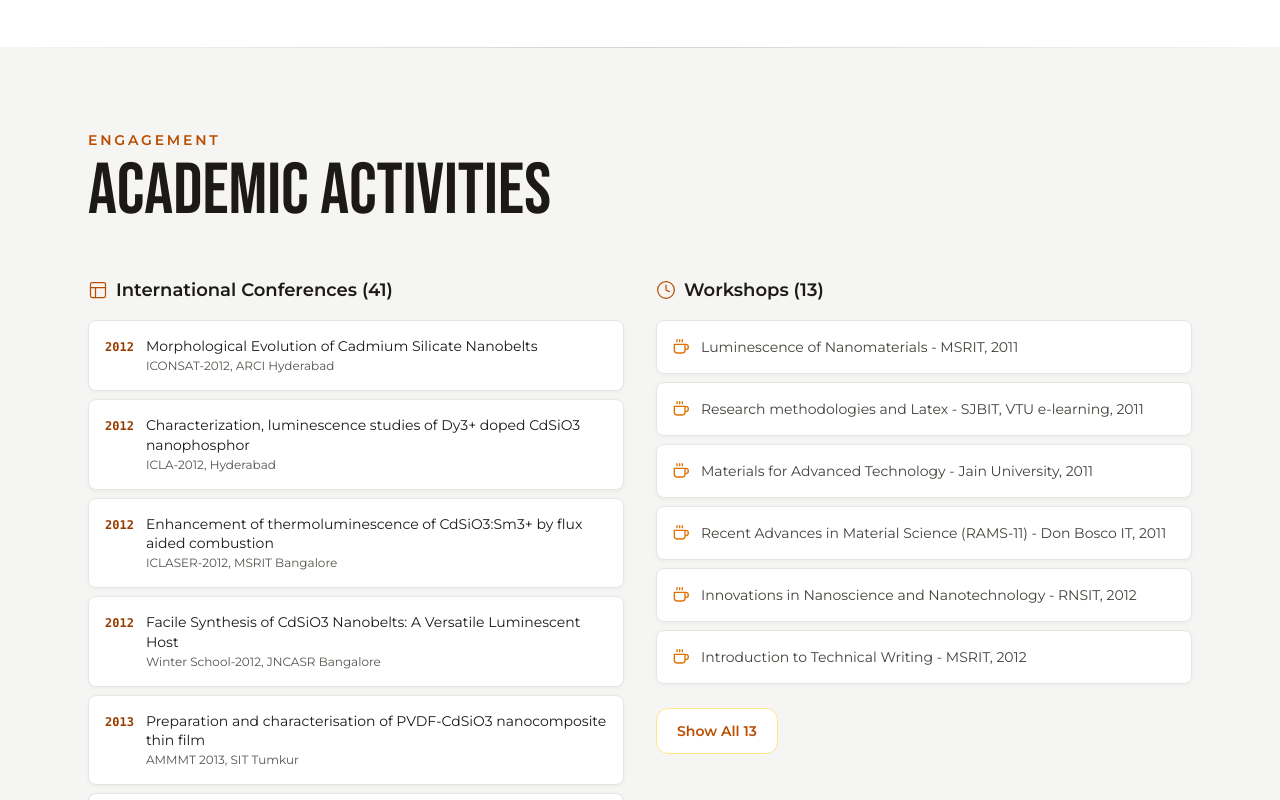
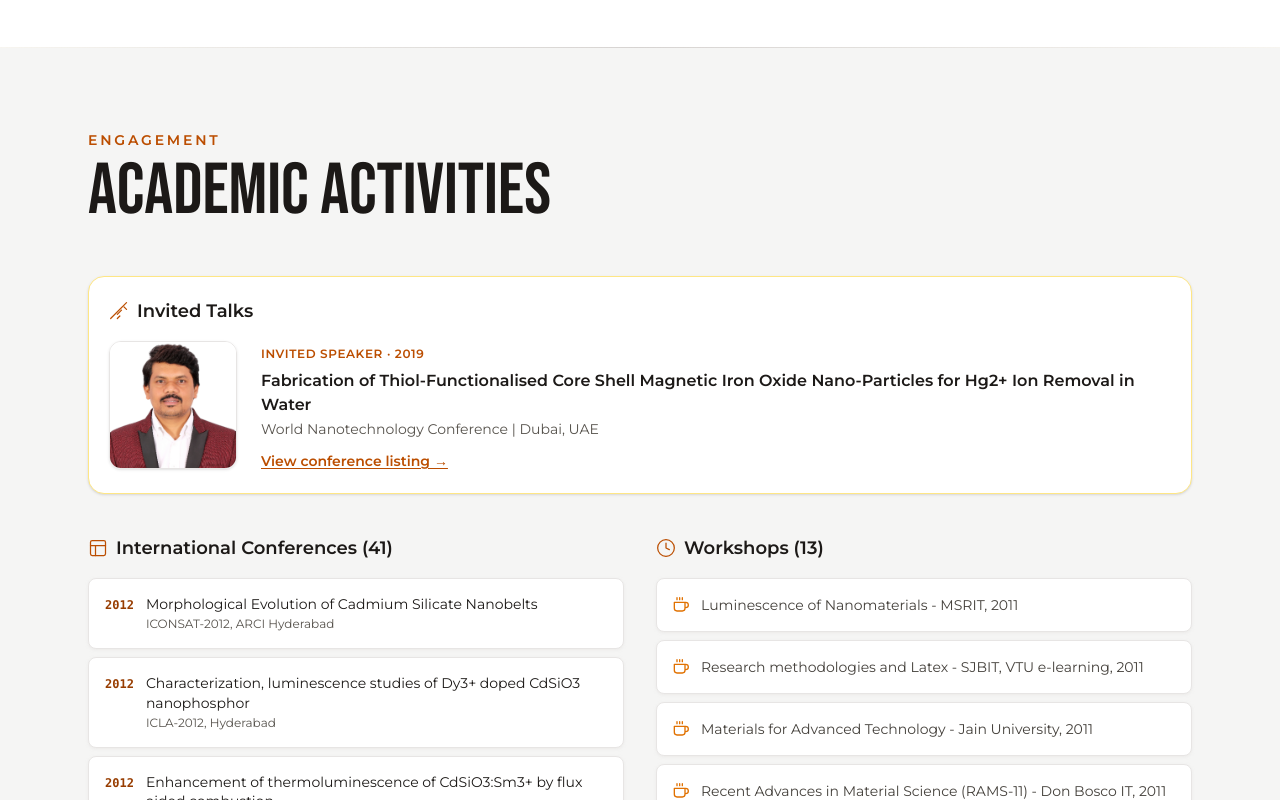
Before and after one commit to varshinicb1/drmanjunatha-portfolio, a Next.js app: page / in a window 1280 px wide. Shown: the part 3620-4420 px from the top of the page. Built offline with nearby package versions, Linux system fonts and the light colour scheme.

Commit message:
feat: add invited speaker section - World Nano 2019 Dubai with photo

```diff
--- a/src/components/AcademicActivities.tsx
+++ b/src/components/AcademicActivities.tsx
@@ -41,6 +41,28 @@ export default function AcademicActivities() {
           <span className="text-sm font-semibold tracking-[0.2em] uppercase text-amber-700">Engagement</span>
           <h2 className="text-4xl sm:text-5xl md:text-7xl bebas-neue-regular text-stone-900 mt-1">Academic Activities</h2>
         </div>
+
+        {profile.invitedTalks.length > 0 && (
+          <div className="mb-10 p-5 bg-white rounded-2xl border border-amber-200 shadow-sm">
+            <h3 className="text-lg font-semibold text-stone-900 mb-4 flex items-center gap-2">
+              <svg className="w-5 h-5 text-amber-700" viewBox="0 0 24 24" fill="none" stroke="currentColor" strokeWidth="1.5" strokeLinecap="round" strokeLinejoin="round">
+                <path d="M2 21L21 2"/><path d="M10 16l5-5"/><path d="M10 21l3-3"/><path d="M21 10l-3-3"/>
+              </svg>
+              Invited Talks
+            </h3>
+            <div className="flex flex-col sm:flex-row gap-6 items-start">
+              <a href={profile.invitedTalks[0].url} target="_blank" rel="noopener noreferrer" className="flex-shrink-0">
+                <img src={profile.invitedTalks[0].image} alt="Manjunatha C - World Nano 2019 Speaker" className="w-28 h-28 sm:w-32 sm:h-32 rounded-xl object-cover border border-stone-200 shadow-sm" />
+              </a>
+              <div>
+                <span className="text-xs font-semibold tracking-wider uppercase text-amber-700">{profile.invitedTalks[0].role} &middot; {profile.invitedTalks[0].year}</span>
+                <p className="text-base font-semibold text-stone-900 mt-1">{profile.invitedTalks[0].title}</p>
+                <p className="text-sm text-stone-600 mt-0.5">{profile.invitedTalks[0].event}</p>
+                <a href={profile.invitedTalks[0].url} target="_blank" rel="noopener noreferrer" className="inline-block mt-3 text-sm text-amber-700 hover:text-amber-800 font-semibold underline underline-offset-2">View conference listing &rarr;</a>
+              </div>
+            </div>
+          </div>
+        )}
 
         <div className="grid lg:grid-cols-2 gap-4 lg:gap-8">
           <div>
--- a/src/data/profile.ts
+++ b/src/data/profile.ts
@@ -578,6 +578,17 @@ export const profile = {
     },
   ],
 
+  invitedTalks: [
+    {
+      year: 2019,
+      title: "Fabrication of Thiol-Functionalised Core Shell Magnetic Iron Oxide Nano-Particles for Hg2+ Ion Removal in Water",
+      event: "World Nanotechnology Conference | Dubai, UAE",
+      role: "Invited Speaker",
+      image: "/world-nano-speaker.jpg",
+      url: "https://worldnanotechnologyconference.com/speaker/manjunatha-c",
+    },
+  ],
+
   internationalConferences: [
     { year: 2012, title: "Morphological Evolution of Cadmium Silicate Nanobelts", event: "ICONSAT-2012, ARCI Hyderabad" },
     { year: 2012, title: "Characterization, luminescence studies of Dy3+ doped CdSiO3 nanophosphor", event: "ICLA-2012, Hyderabad" },
```
Also changed, not shown: public/world-nano-speaker.jpg (added).
